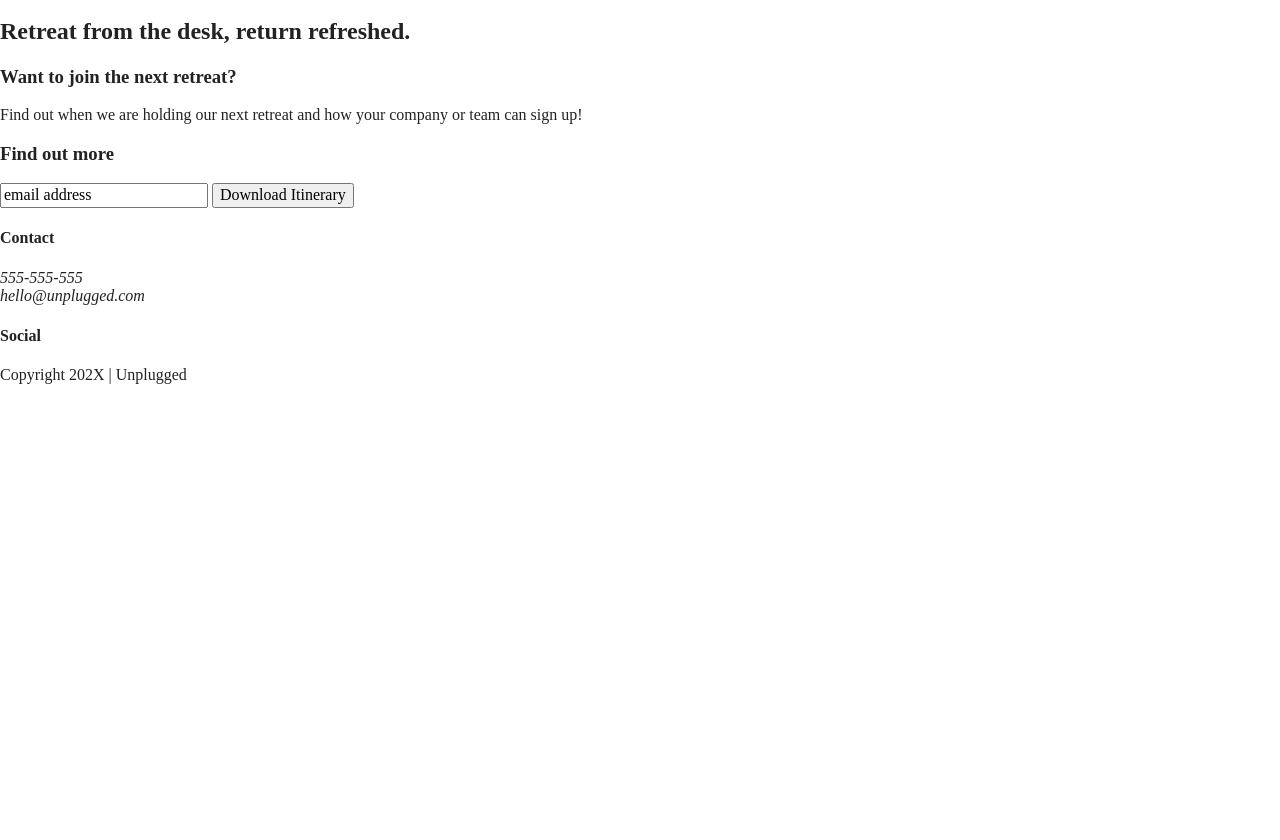
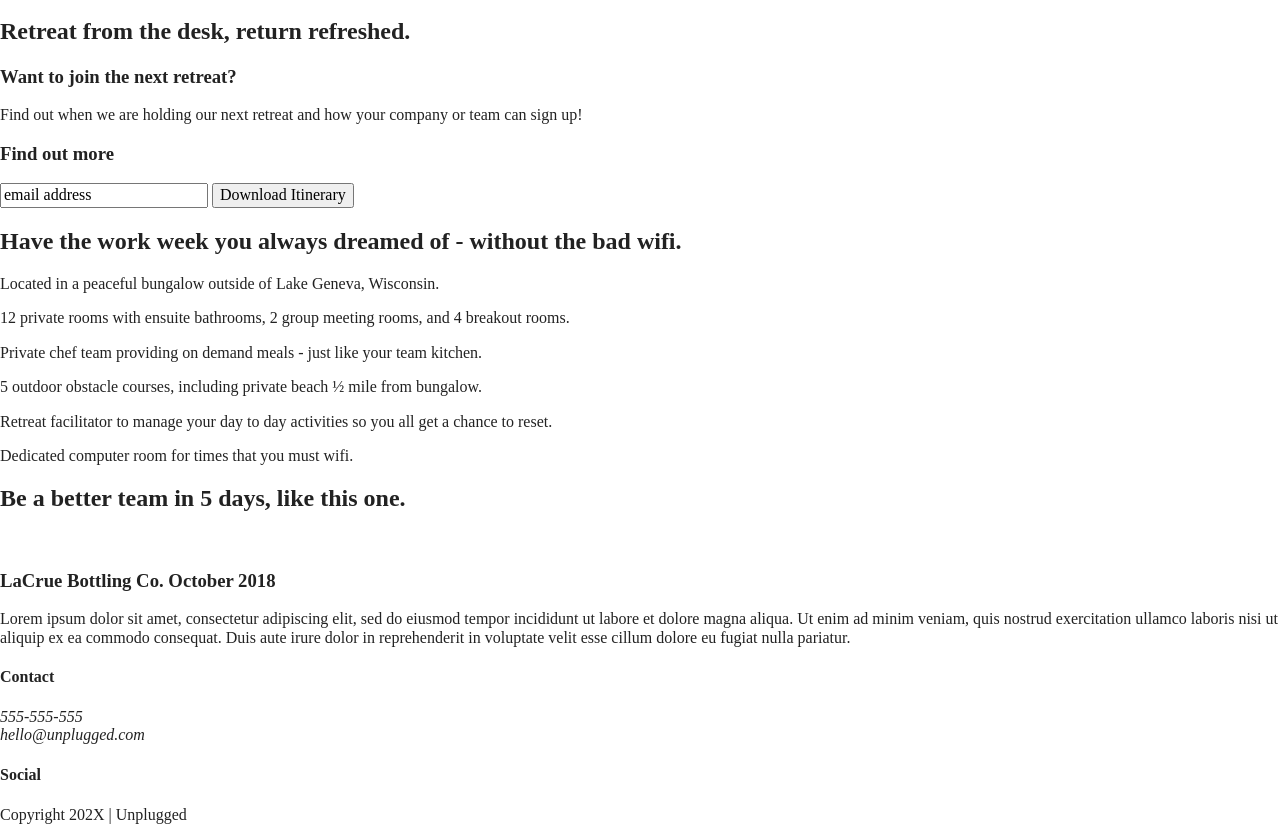
Before and after one commit to KerryLisa/unplugged-responsive-site, a website built with Parcel: page index.html in a window 1280 px wide. Shown: the part 74-914 px from the top of the page. Before the commit the page ends 800 px from the top, so only its background shows below. Built offline with nearby package versions, Linux system fonts and the light colour scheme.

Commit message:
Finished coding homepage html

```diff
--- a/index.html
+++ b/index.html
@@ -55,6 +55,50 @@
         </div>
       </div>
     </aside>
+    <section class="features">
+      <div class="content-wrapper">
+        <h2>Have the work week you always dreamed of - without the bad wifi.</h2>
+        <div class="feature-items">
+          <article>
+            <p class="fontawesome-icons"></p>
+            <p class="features-item-description">Located in a peaceful bungalow outside of Lake Geneva, Wisconsin.</p>
+          </article>
+          <article>
+            <p class="fontawesome-icons"></p>
+            <p class="features-item-description">12 private rooms with ensuite bathrooms, 2 group meeting rooms, and 4 breakout rooms.</p>
+          </article>
+          <article>
+            <p class="fontawesome-icons"></p>
+            <p class="features-item-description">Private chef team providing on demand meals - just like your team kitchen.</p>
+          </article>
+          <article>
+            <p class="fontawesome-icons"></p>
+            <p class="features-item-description">5 outdoor obstacle courses, including private beach ½ mile from bungalow.</p>
+          </article>
+          <article>
+            <p class="fontawesome-icons"></p>
+            <p class="features-item-description">Retreat facilitator to manage your day to day activities so you all get a chance to reset.</p>
+          </article>
+          <article>
+            <p class="fontawesome-icons"></p>
+            <p class="features-item-description">Dedicated computer room for times that you must wifi.</p>
+          </article>
+        </div> <!-- End of feature items div -->
+      </div> <!-- End of features content wrapper -->
+    </section>
+    <section class="reviews">
+      <div class="content-wrapper">
+        <article>
+          <div>
+            <h2>Be a better team in 5 days, like this one.</h2>
+            <img src="#" alt="">
+            <h3>LaCrue Bottling Co. October 2018</h3>
+            <p>Lorem ipsum dolor sit amet, consectetur adipiscing elit, sed do eiusmod tempor incididunt ut labore et dolore magna aliqua. Ut enim ad minim veniam, quis nostrud exercitation ullamco laboris nisi ut aliquip ex ea commodo consequat. Duis aute irure dolor in reprehenderit in voluptate velit esse cillum dolore eu fugiat nulla pariatur. </p>
+          </div>
+
+        </article>
+      </div>
+    </section>
   </main> <!-- End of Main Content -->
   <footer>
     <div class="content-wrapper">
```
